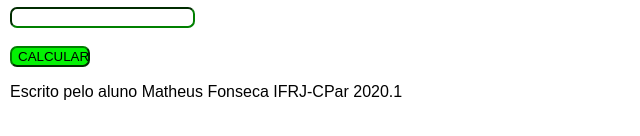
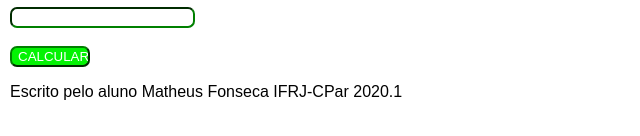
Before and after one commit to FonsMat/mediasIFRJ, a plain HTML site: page code/index.html in a window 1280 px wide. Shown: the part 368-504 px from the top of the page, 0-640 px from the left. Drawn offline with Linux system fonts and the light colour scheme.

Commit message:
Atualização no CSS

```diff
--- a/code/css/estilo.css
+++ b/code/css/estilo.css
@@ -31,7 +31,10 @@ input#btn {
     width: 80px;
     background-color: rgb(3, 243, 3);
     border-color: green;
+    color: white;
     border-radius: 7px;
+    outline: none;
+
 }
 input#lbl1, input#lbl2, input#lbl3, input#lbl4{
     border-radius: 7px;
```
